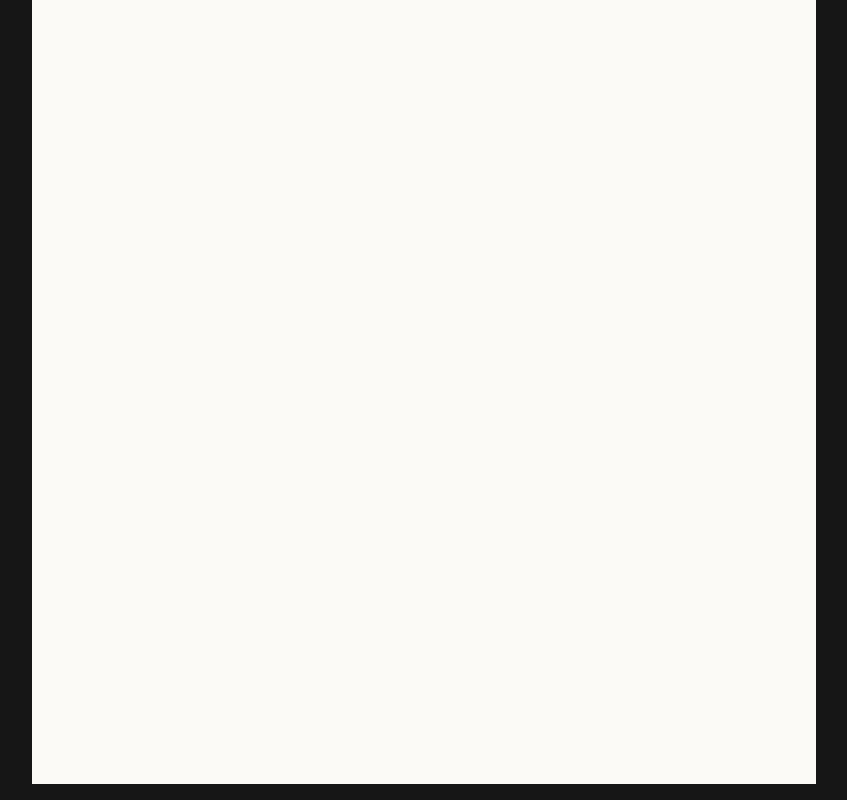
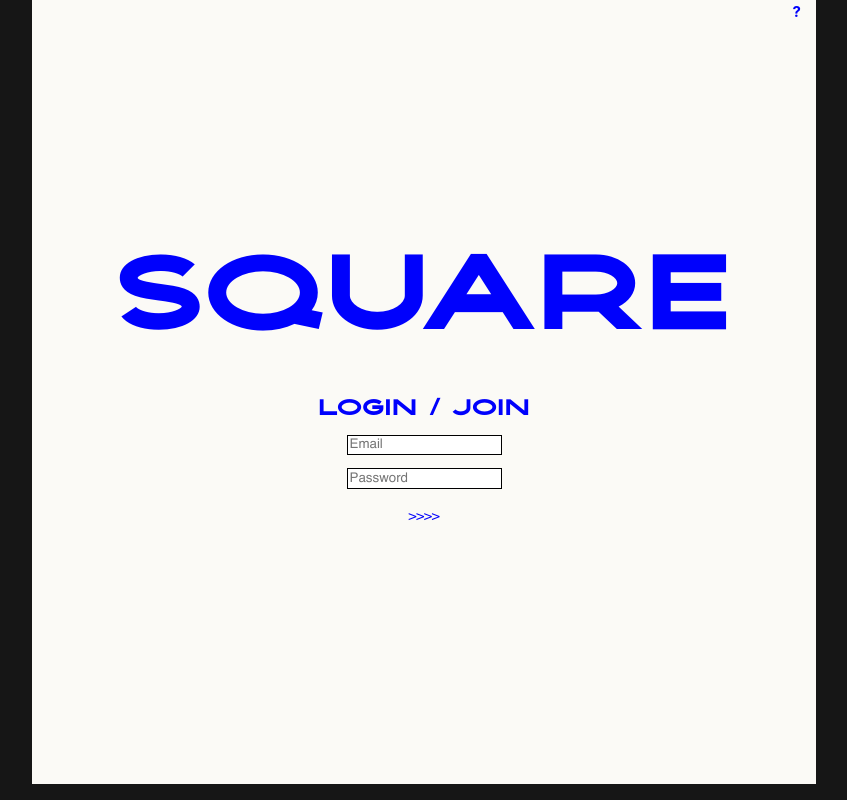
Before and after one commit to mr-ang3l/square, a Vue app: page / in a window 1280 px wide. Shown: the whole page, without its empty margins (216-1063 px from the left). Built offline with nearby package versions, Linux system fonts and the light colour scheme.

Commit message:
"start vew shifted for preview"

```diff
--- a/src/App.vue
+++ b/src/App.vue
@@ -1,9 +1,9 @@
 <script setup>
-// import Start from './views/start-page.vue'
+import Start from './views/start-page.vue'
 
 import Profile from './views/profile-page.vue'
 </script>
 
 <template>
-  <Profile />
+  <Start />
 </template>
```
